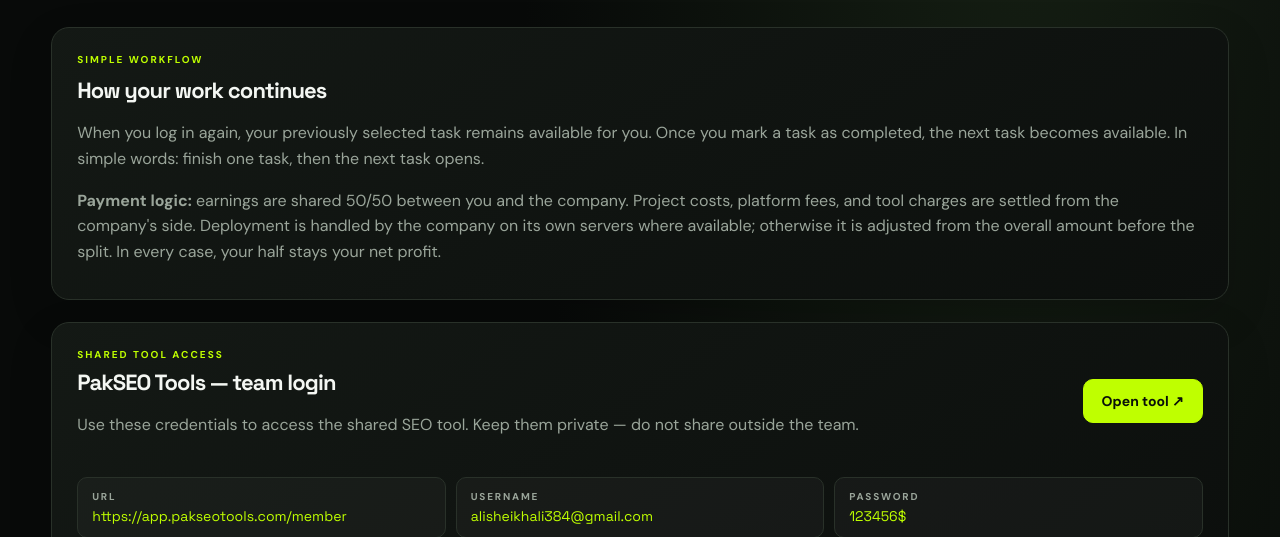
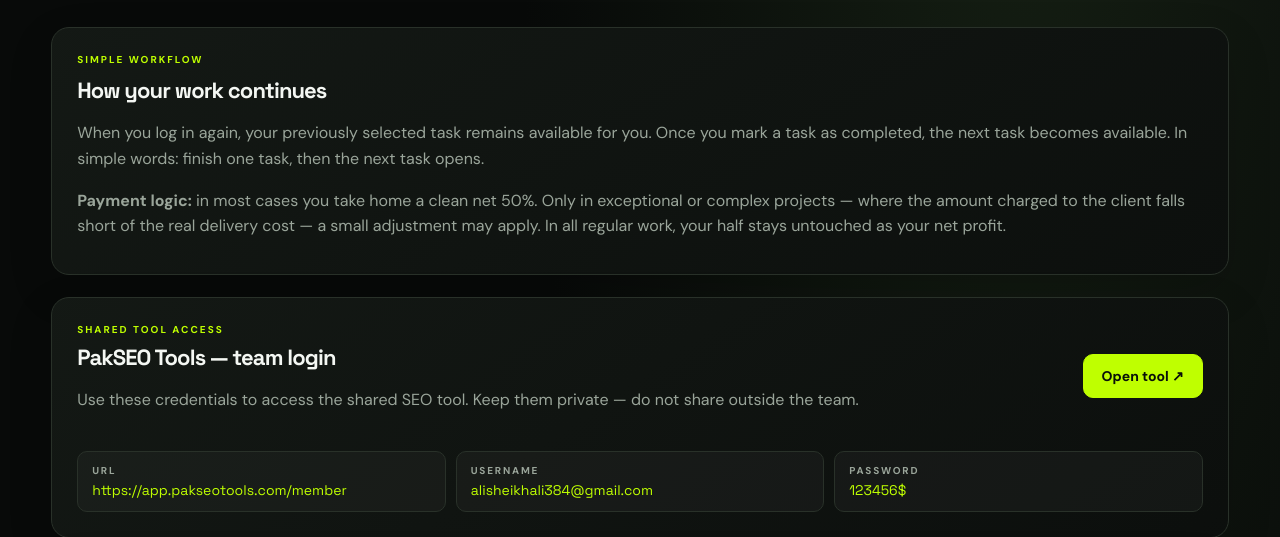
Before and after one commit to sheikharslan2nd-lgtm/aurevo-team-portal, a Django app: template portal/templates/portal/dashboard.html in a window 1280 px wide. Shown: the part 235-772 px from the top of the page. Run offline with Django 5.2, Linux system fonts and the light colour scheme; the template is opened without the code that fills it: values that come from a table or form of the project are taken from there, others are empty.

Commit message:
Refine payment logic: net 50% normally, small adjustment only for exceptional/complex projects

```diff
--- a/portal/templates/portal/dashboard.html
+++ b/portal/templates/portal/dashboard.html
@@ -10,7 +10,7 @@
   <p class="eyebrow">SIMPLE WORKFLOW</p>
   <h2>How your work continues</h2>
   <p class="muted">When you log in again, your previously selected task remains available for you. Once you mark a task as completed, the next task becomes available. In simple words: finish one task, then the next task opens.</p>
-  <p class="muted"><strong>Payment logic:</strong> earnings are shared 50/50 between you and the company. Project costs, platform fees, and tool charges are settled from the company's side. Deployment is handled by the company on its own servers where available; otherwise it is adjusted from the overall amount before the split. In every case, your half stays your net profit.</p>
+  <p class="muted"><strong>Payment logic:</strong> in most cases you take home a clean net 50%. Only in exceptional or complex projects — where the amount charged to the client falls short of the real delivery cost — a small adjustment may apply. In all regular work, your half stays untouched as your net profit.</p>
 </section>
 
 <section class="panel tool-access-panel">
```
